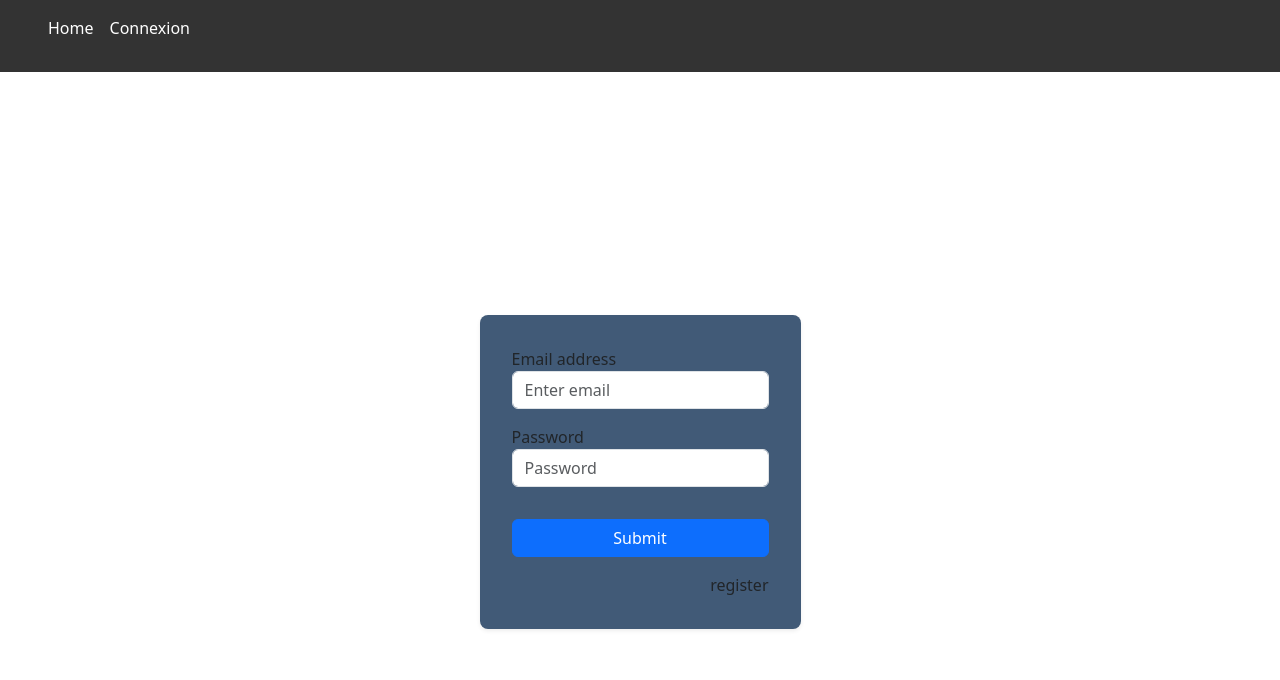
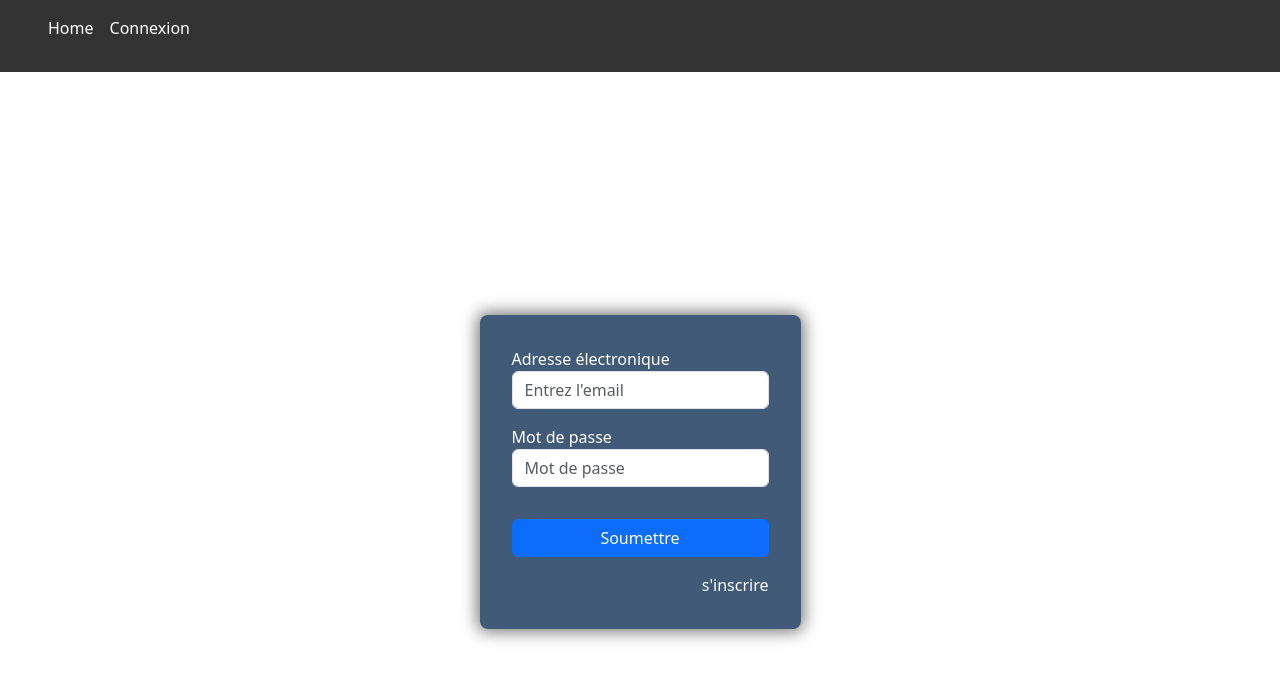
Before and after one commit to seasayDev/ecoride, a Vue app in the folder frontend/ecoride/: page /login in a window 1280 px wide. Shown: the top 680 px of the page. Built offline with nearby package versions, Linux system fonts and the light colour scheme.

Commit message:
modification du style login

```diff
--- a/frontend/ecoride/src/components/login/Login.vue
+++ b/frontend/ecoride/src/components/login/Login.vue
@@ -1,24 +1,23 @@
 <template>
     <div>
         <div class="alert alert-danger" role="alert" v-if="state.error">
-            Wrong password !
+            Mot de passe incorrect !
         </div>
         <div class="container">
             <div class="row justify-content-center">
                 <form @submit.prevent="submit()" class="login_form">
                     <div class="form-group">
-                        <label for="inputEmail">Email address</label>
+                        <label for="inputEmail">Adresse électronique</label>
                         <input type="email" class="form-control" id="inputEmail" aria-describedby="emailHelp"
-                            placeholder="Enter email" v-model="state.model.email">
-
+                            placeholder="Entrez l'email" v-model="state.model.email">
                     </div>
                     <div class="form-group">
-                        <label for="inputPassword1">Password</label>
-                        <input type="password" class="form-control" id="inputPassword1" placeholder="Password"
+                        <label for="inputPassword1">Mot de passe</label>
+                        <input type="password" class="form-control" id="inputPassword1" placeholder="Mot de passe"
                             v-model="state.model.password">
                     </div>
-                    <button type="submit" class="btn btn-primary">Submit</button>
-                    <div class="register" @click="register">register</div>
+                    <button type="submit" class="btn btn-primary">Soumettre</button>
+                    <div class="register" @click="register">s'inscrire</div>
                 </form>
             </div>
         </div>
@@ -69,6 +68,7 @@ export default defineComponent({
     align-items: center;
     justify-content: center;
     min-height: 100vh;
+
 }
 
 .login_form {
@@ -76,6 +76,8 @@ export default defineComponent({
     padding: 2rem;
     border-radius: 0.5rem;
     box-shadow: 0 0.125rem 0.25rem rgba(0, 0, 0, 0.075);
+    color: white;
+    box-shadow: 0px 0px 16px 3px rgba(0, 0, 0, 0.53);
 }
 
 .form-group {
```
